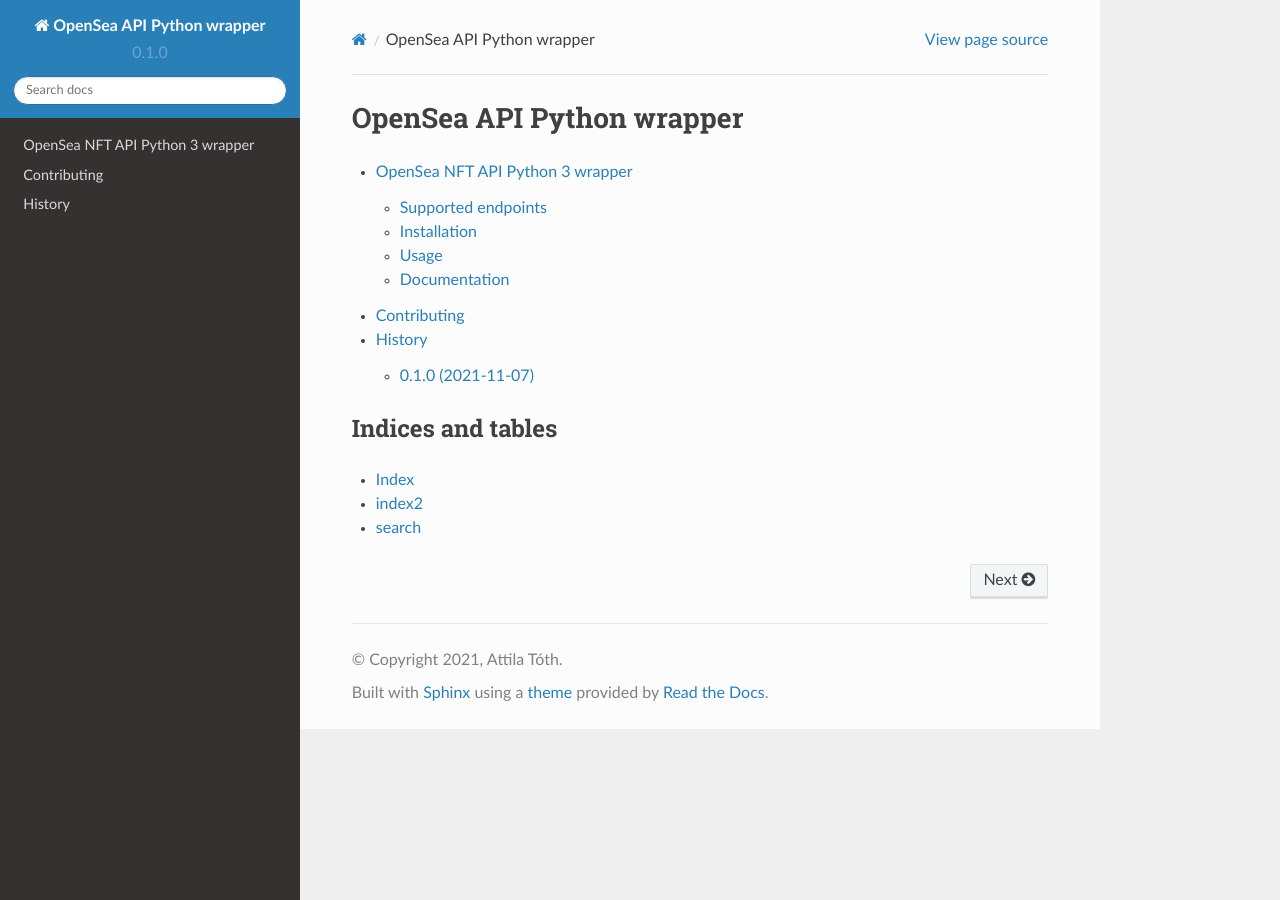
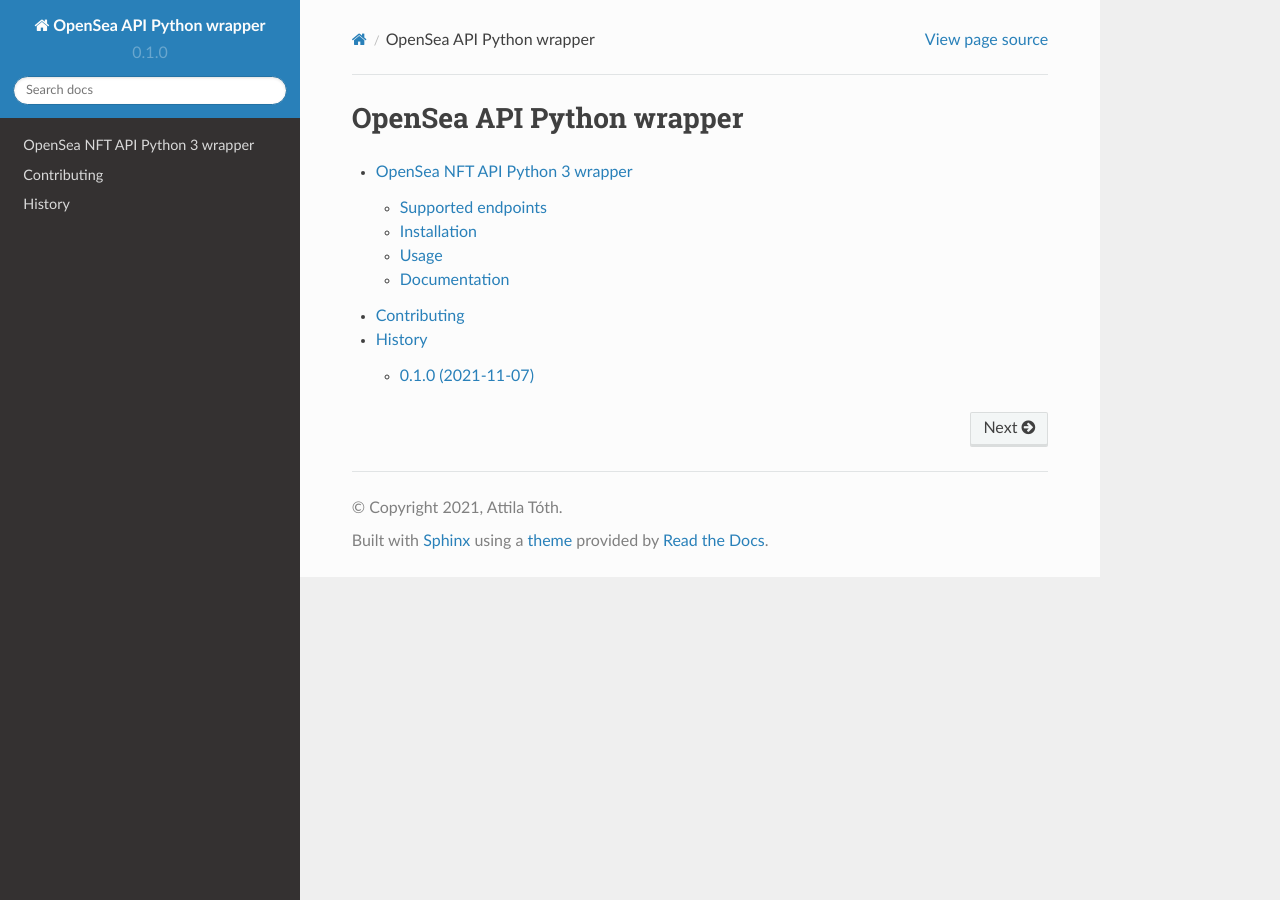
Before and after one commit to Mohnat/python-opensea, a Sphinx documentation site: the page built from docs/index.md, in a window 1280 px wide. Built offline with Sphinx 7.4.7 and the Read the Docs theme 2.0.0, drawn with Linux system fonts in a browser that asks for light colours.

Commit message:
Update index in docs

````diff
--- a/docs/index.md
+++ b/docs/index.md
@@ -6,11 +6,3 @@ readme
 contributing
 history
 ```
-
-
-
-## Indices and tables
-
-* [Index](genindex)
-* [index2](modindex)
-* [search](search)
````
